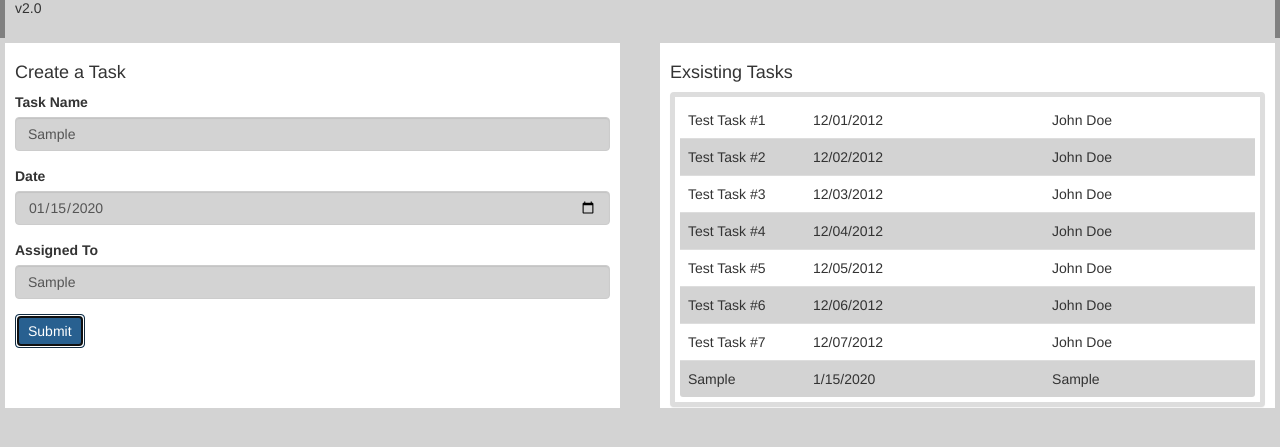
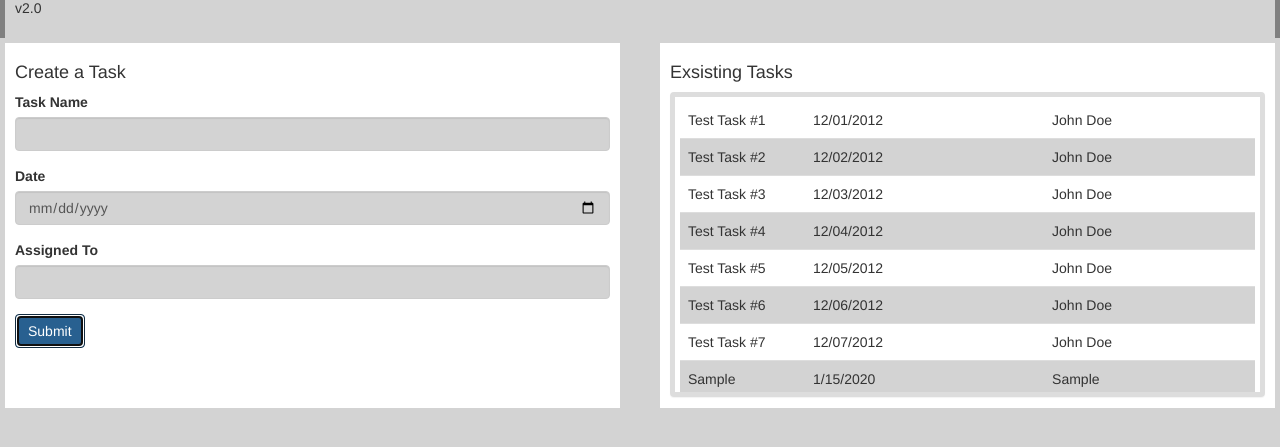
Before and after one commit to rb3003/Front-End-Developer-Exercise, a plain HTML site: page index.html in a window 1280 px wide. Both pictures are taken after typing "Sample", "2020-01-15", "Sample" into the empty fields and a click on the button "Submit". Shown: the part 77-524 px from the top of the page. Drawn offline with Linux system fonts and the light colour scheme.

Commit message:
some refactoring

```diff
--- a/main.css
+++ b/main.css
@@ -9,6 +9,9 @@
 .panel{
     padding: 5px;
     border-width: 5px;
+    max-height: 305px;
+    overflow: auto;
+    margin-bottom: 0;
 }
 
 td:nth-child(1){
@@ -25,7 +28,6 @@
     background-color: white;
     border: 5px solid lightgrey;
     height: 375px;
-    overflow: auto;
     padding: 10px;
 }
 
--- a/main.js
+++ b/main.js
@@ -21,6 +21,9 @@
         var formattedDate = (date.getMonth() + 1) + '/' + date.getDate() + '/' +  date.getFullYear();
         main.tasks.push(new task($('#name').val(), formattedDate, $('#assigned').val() ));
         loadTask()
+        $('#name').val('');
+        $('#date').val('');
+        $('#assigned').val('');
     }
 });
 
```
